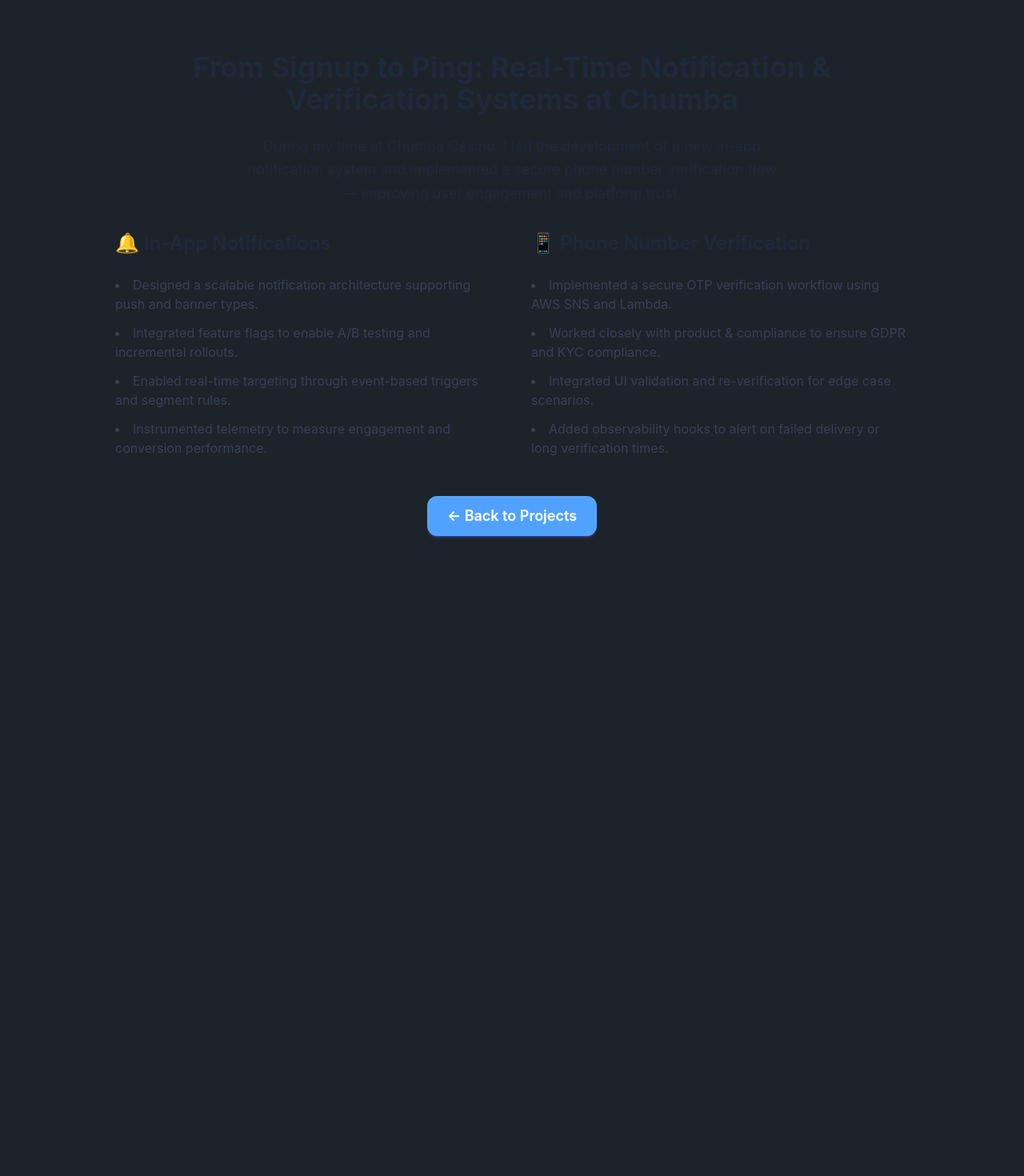
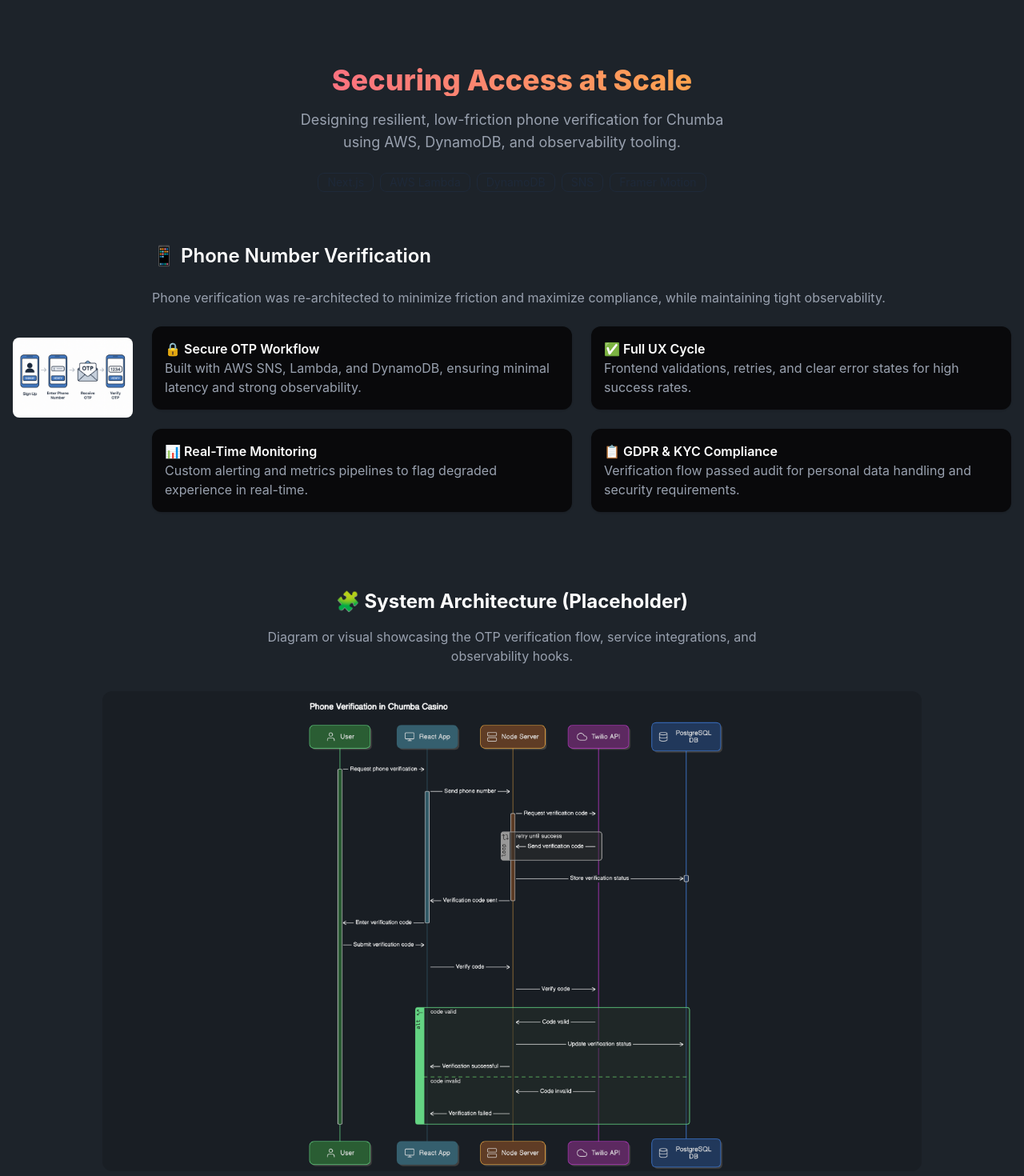
Before and after one commit to maddie-topaz/my-site, a Next.js app: page /projects/1 in a window 1280 px wide. Shown: the top 1470 px of the page at 80% size. Before the commit the page ends 800 px from the top, so only its background shows below. Built offline with nearby package versions, Linux system fonts and the light colour scheme.

Commit message:
feat: add phone verify page with diagrams

```diff
--- a/app/page.tsx
+++ b/app/page.tsx
@@ -1,11 +1,11 @@
 "use client"
 import { AboutMe } from "components/AboutMe"
 import Contact from "components/Contact"
+import FunProjects from "components/FunProjects"
 import { Hero } from "components/Hero"
 import { Projects } from "components/Projects"
 import { SkillsIcons } from "components/SkillsIcons"
 import { DeveloperPresenceSection } from "components/StackOverflowCard"
-import FunProjects from "components/FunProjects"
 
 export default function Web() {
   return (
--- a/app/projects/[id]/page.tsx
+++ b/app/projects/[id]/page.tsx
@@ -1,6 +1,7 @@
 "use client"
 
 import { motion } from "framer-motion"
+import Image from "next/image"
 import { Button } from "components/Button/Button"
 
 const fadeInUp = {
@@ -14,46 +15,39 @@
 
 export default function ChumbaCaseStudy() {
   return (
-    <section className="bg-base-100 py-16 text-gray-800 dark:bg-black dark:text-gray-100">
-      <div className="container mx-auto max-w-screen-lg px-4">
-        <motion.h1
-          className="mb-6 text-center text-4xl font-bold"
-          initial="hidden"
-          whileInView="visible"
-          viewport={{ once: true }}
-          variants={fadeInUp}
-        >
-          From Signup to Ping: Real-Time Notification & Verification Systems at Chumba
-        </motion.h1>
+    <section className="bg-base-100 py-20 text-gray-800 dark:bg-black dark:text-gray-100">
+      <div className="container mx-auto max-w-screen-xl px-4">
+        {/* Hero */}
+        <motion.div className="space-y-4 text-center" initial="hidden" whileInView="visible" variants={fadeInUp}>
+          <h1 className="bg-gradient-to-r from-pink-500 to-yellow-400 bg-clip-text text-4xl font-extrabold text-transparent">
+            Securing Access at Scale
+          </h1>
+          <p className="mx-auto max-w-xl text-lg text-gray-400">
+            Designing resilient, low-friction phone verification for Chumba using AWS, DynamoDB, and observability
+            tooling.
+          </p>
+        </motion.div>
 
-        <motion.p
-          className="mx-auto mb-8 max-w-2xl text-center text-lg leading-relaxed"
-          initial="hidden"
-          whileInView="visible"
-          viewport={{ once: true }}
-          variants={fadeInUp}
-        >
-          During my time at Chumba Casino, I led the development of a new in-app notification system and implemented a
-          secure phone number verification flow — improving user engagement and platform trust.
-        </motion.p>
+        {/* Tech stack bar */}
+        <div className="mt-6 flex flex-wrap justify-center gap-2 text-sm">
+          <span className="badge badge-outline">Next.js</span>
+          <span className="badge badge-outline">AWS Lambda</span>
+          <span className="badge badge-outline">DynamoDB</span>
+          <span className="badge badge-outline">SNS</span>
+          <span className="badge badge-outline">Framer Motion</span>
+        </div>
 
-        <div className="grid gap-12 md:grid-cols-2">
-          <motion.div
-            className="space-y-6"
-            initial="hidden"
-            whileInView="visible"
-            viewport={{ once: true }}
-            variants={fadeInUp}
-          >
-            <h2 className="text-2xl font-semibold">🔔 In-App Notifications</h2>
-            <ul className="list-inside list-disc space-y-3 text-gray-700 dark:text-gray-300">
-              <li>Designed a scalable notification architecture supporting push and banner types.</li>
-              <li>Integrated feature flags to enable A/B testing and incremental rollouts.</li>
-              <li>Enabled real-time targeting through event-based triggers and segment rules.</li>
-              <li>Instrumented telemetry to measure engagement and conversion performance.</li>
-            </ul>
-          </motion.div>
-
+        {/* Section: Phone Verification */}
+        <div className="mt-16 flex flex-col items-center space-y-6 space-x-0 md:flex-row md:space-y-0 md:space-x-6">
+          <div className="flex-shrink-0">
+            <Image
+              src="/images/phone-verify.png"
+              alt="Phone Verification"
+              width={150}
+              height={150}
+              className="rounded-lg"
+            />
+          </div>
           <motion.div
             className="space-y-6"
             initial="hidden"
@@ -62,17 +56,90 @@
             custom={0.1}
             variants={fadeInUp}
           >
-            <h2 className="text-2xl font-semibold">📱 Phone Number Verification</h2>
-            <ul className="list-inside list-disc space-y-3 text-gray-700 dark:text-gray-300">
-              <li>Implemented a secure OTP verification workflow using AWS SNS and Lambda.</li>
-              <li>Worked closely with product & compliance to ensure GDPR and KYC compliance.</li>
-              <li>Integrated UI validation and re-verification for edge case scenarios.</li>
-              <li>Added observability hooks to alert on failed delivery or long verification times.</li>
-            </ul>
+            <h2 className="text-2xl font-semibold text-white">📱 Phone Number Verification</h2>
+            <p className="text-base text-gray-400">
+              Phone verification was re-architected to minimize friction and maximize compliance, while maintaining
+              tight observability.
+            </p>
+            <div className="grid gap-6 text-left md:grid-cols-2">
+              <div className="bg-neutral rounded-xl p-4 shadow">
+                <h3 className="font-semibold text-white">🔒 Secure OTP Workflow</h3>
+                <p className="text-gray-400">
+                  Built with AWS SNS, Lambda, and DynamoDB, ensuring minimal latency and strong observability.
+                </p>
+              </div>
+              <div className="bg-neutral rounded-xl p-4 shadow">
+                <h3 className="font-semibold text-white">✅ Full UX Cycle</h3>
+                <p className="text-gray-400">
+                  Frontend validations, retries, and clear error states for high success rates.
+                </p>
+              </div>
+              <div className="bg-neutral rounded-xl p-4 shadow">
+                <h3 className="font-semibold text-white">📊 Real-Time Monitoring</h3>
+                <p className="text-gray-400">
+                  Custom alerting and metrics pipelines to flag degraded experience in real-time.
+                </p>
+              </div>
+              <div className="bg-neutral rounded-xl p-4 shadow">
+                <h3 className="font-semibold text-white">📋 GDPR & KYC Compliance</h3>
+                <p className="text-gray-400">
+                  Verification flow passed audit for personal data handling and security requirements.
+                </p>
+              </div>
+            </div>
           </motion.div>
         </div>
 
-        <div className="mt-12 text-center">
+        {/* Section: Architecture Diagram Placeholder */}
+        <motion.div
+          className="mt-24"
+          initial="hidden"
+          whileInView="visible"
+          viewport={{ once: true }}
+          custom={0.2}
+          variants={fadeInUp}
+        >
+          <h2 className="mb-4 text-center text-2xl font-bold text-white">🧩 System Architecture (Placeholder)</h2>
+          <p className="mx-auto mb-8 max-w-2xl text-center text-gray-400">
+            Diagram or visual showcasing the OTP verification flow, service integrations, and observability hooks.
+          </p>
+          <div className="bg-base-200 relative mx-auto h-[600px] w-full max-w-5xl overflow-hidden rounded-xl">
+            <Image
+              src="/images/pv-diagram.png"
+              alt="Phone Verification Flow Diagram"
+              fill
+              className="object-contain"
+              sizes="(max-width: 768px) 100vw, (max-width: 1200px) 100vw, 100vw"
+            />
+          </div>
+        </motion.div>
+
+        {/* Section: Outcomes */}
+        <motion.div
+          className="mt-24"
+          initial="hidden"
+          whileInView="visible"
+          viewport={{ once: true }}
+          custom={0.3}
+          variants={fadeInUp}
+        >
+          <h2 className="mb-4 text-center text-2xl font-bold text-white">🚀 Outcomes & Reflections</h2>
+          <div className="mx-auto grid max-w-4xl gap-8 md:grid-cols-2">
+            <div className="bg-base-200 rounded-lg p-6 text-left shadow">
+              <h3 className="text-xl font-bold text-white">📈 13% Higher Completion Rate</h3>
+              <p className="text-gray-400">Reduced user drop-off by simplifying the retry and error handling UX.</p>
+            </div>
+            <div className="bg-base-200 rounded-lg p-6 text-left shadow">
+              <h3 className="text-xl font-bold text-white">🧠 What I'd Try Next</h3>
+              <p className="text-gray-400">
+                Passkey integration or SIM-swap detection to tighten auth while keeping it seamless.
+              </p>
+            </div>
+          </div>
+        </motion.div>
+
+        {/* CTA */}
+        <div className="mt-16 text-center">
           <Button href="/projects" className="btn btn-primary">
             ← Back to Projects
           </Button>
--- a/app/terminal/page.tsx
+++ b/app/terminal/page.tsx
@@ -32,8 +32,7 @@
 
 const experienceCommand = {
   command: "experience --show",
-  description:
-    "View a curated list of my past projects",
+  description: "View a curated list of my past projects",
 }
 
 const contactCommand = {
--- a/components/Projects.tsx
+++ b/components/Projects.tsx
@@ -1,15 +1,15 @@
 "use client"
 
 import Image from "next/image"
+import { SiAmazon, SiAmazondynamodb, SiNodedotjs, SiReact, SiTypescript } from "react-icons/si"
 import { Button } from "components/Button/Button"
-import { SiAmazon, SiTypescript, SiNodedotjs, SiAmazondynamodb, SiReact } from "react-icons/si"
 
 const projects = [
   {
-    id: "chumba-notifications",
-    title: "From Signup to Ping: Real-Time Notifications & Verification Systems at Chumba",
+    id: "chumba-phone-verify",
+    title: "Seamless Phone Verification for Chumba Casino",
     description:
-      "Led the design and implementation of a scalable notification system and phone verification flow to improve user engagement and platform trust. Built with AWS, feature flags, and real-time event triggers.",
+      "Built a secure and frictionless phone verification system to enhance user trust and boost verified signups.",
     image: "/images/chumba.webp",
     tech: [SiAmazon, SiTypescript, SiNodedotjs],
   },
@@ -39,7 +39,7 @@
         <div className="grid gap-8 md:grid-cols-2 lg:grid-cols-3">
           {projects.map(({ id, image, description, title, tech }) => (
             <div key={id} className="card bg-base-100 shadow-xl transition-transform duration-300 hover:scale-[1.02]">
-              <figure className="bg-base-200 relative h-48 overflow-hidden">
+              <figure className="bg-base-200 relative h-[400px] overflow-hidden">
                 <Image
                   src={image}
                   alt={title}
@@ -50,8 +50,8 @@
               </figure>
               <div className="card-body p-6">
                 <h3 className="card-title text-lg font-semibold">{title}</h3>
-                <p className="mt-2 text-sm text-gray-400 dark:text-gray-300 line-clamp-3">{description}</p>
-                <div className="flex gap-2 mt-4">
+                <p className="mt-2 line-clamp-3 text-sm text-gray-400 dark:text-gray-300">{description}</p>
+                <div className="mt-4 flex gap-2">
                   {tech.map((Icon, index) => (
                     <Icon key={index} className="h-5 w-5 text-gray-500 dark:text-gray-300" />
                   ))}
--- a/components/SkillsIcons.tsx
+++ b/components/SkillsIcons.tsx
@@ -105,7 +105,7 @@
           {ethos.map((skill, index) => (
             <motion.div
               key={index}
-              className="card bg-base-200 w-96 shadow-xl cursor-pointer"
+              className="card bg-base-200 w-96 cursor-pointer shadow-xl"
               initial="hidden"
               whileInView="visible"
               whileHover="hover"
```
Also changed, not shown: components/AboutMe.tsx (+85 -29 lines), components/FunProjects.tsx (+20 -20 lines), public/images/phone-verify.png (added), public/images/pv-diagram.png (added).
